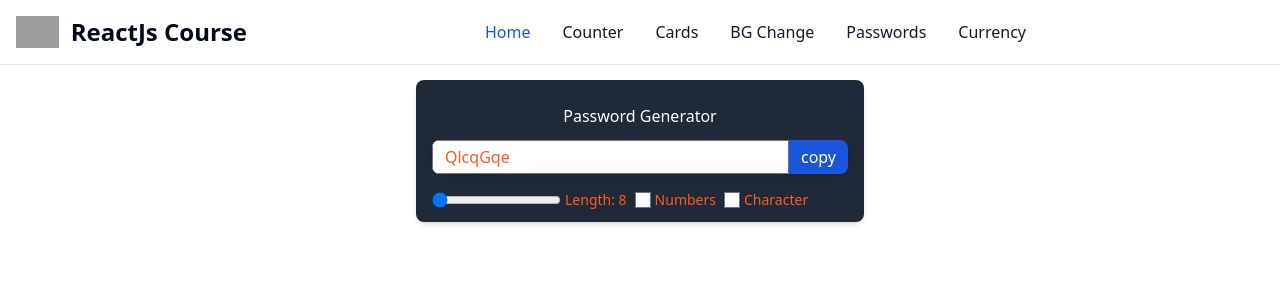
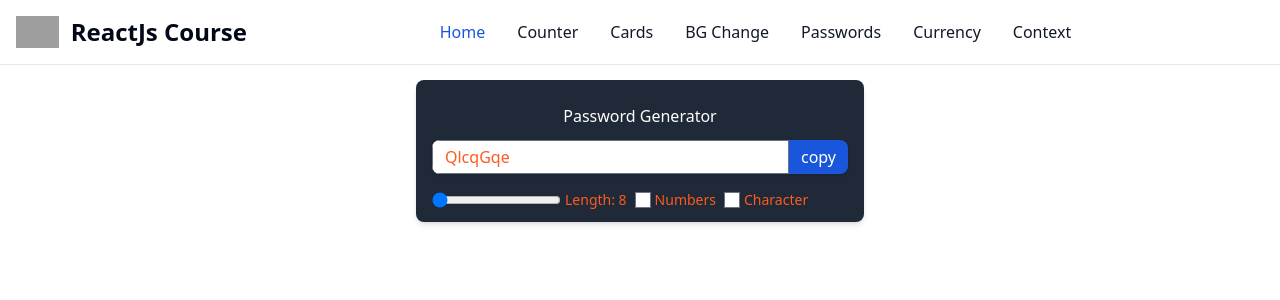
Before and after one commit to saisashreek2692/ReactJS-Crash-Course-2024, a React (Vite) app: page /pwd in a window 1280 px wide. Shown: the top 300 px of the page. Built offline with nearby package versions, Linux system fonts and the light colour scheme; grey boxes are pictures that could not be loaded.

Commit message:
Added New Nav Link for Context App

```diff
--- a/src/UIUX/Menubar.jsx
+++ b/src/UIUX/Menubar.jsx
@@ -99,6 +99,14 @@
                   Currency
                 </Link>
               </li>
+              <li>
+                <Link
+                  to="/context"
+                  className="block py-2 px-3 text-gray-900 rounded hover:bg-gray-100 md:hover:bg-transparent md:hover:text-blue-700 md:p-0 md:dark:hover:text-blue-500 dark:text-white dark:hover:bg-gray-700 dark:hover:text-white md:dark:hover:bg-transparent dark:border-gray-700"
+                >
+                  Context
+                </Link>
+              </li>
             </ul>
           </div>
         </div>
```
